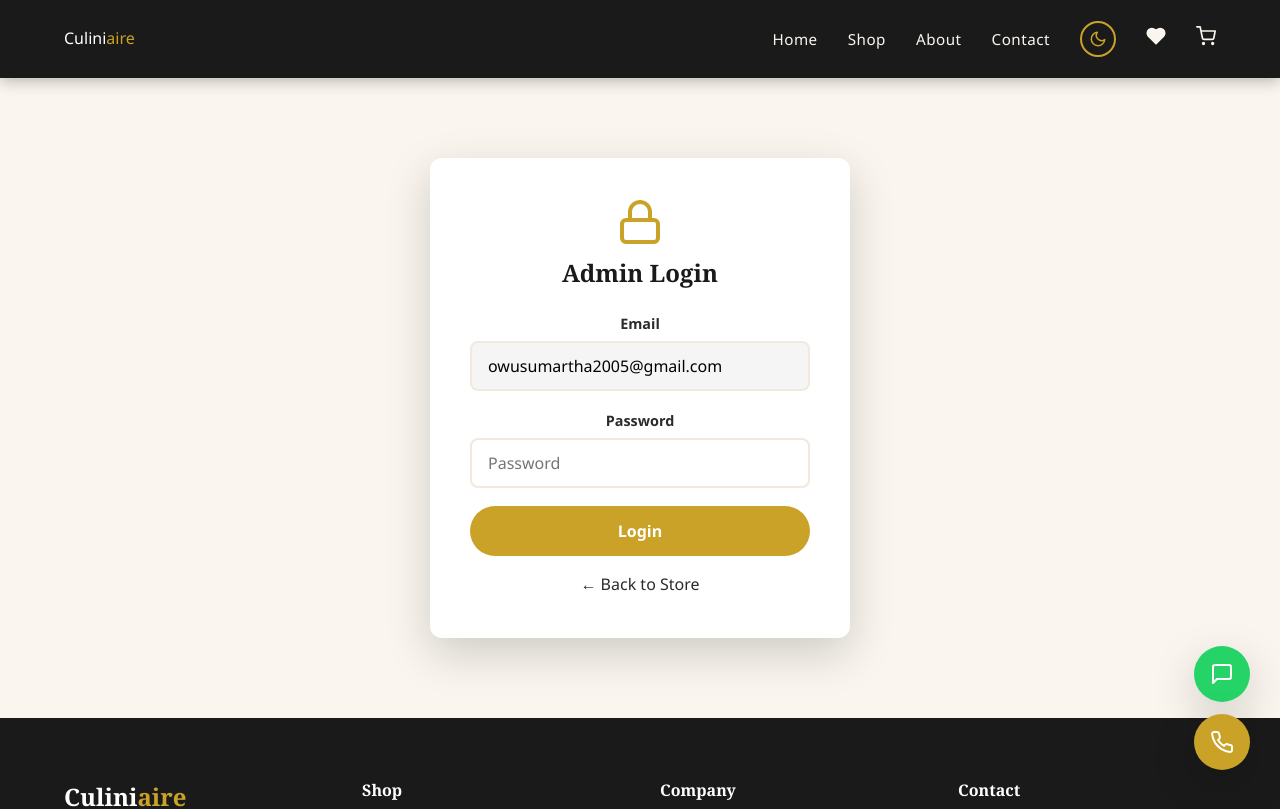
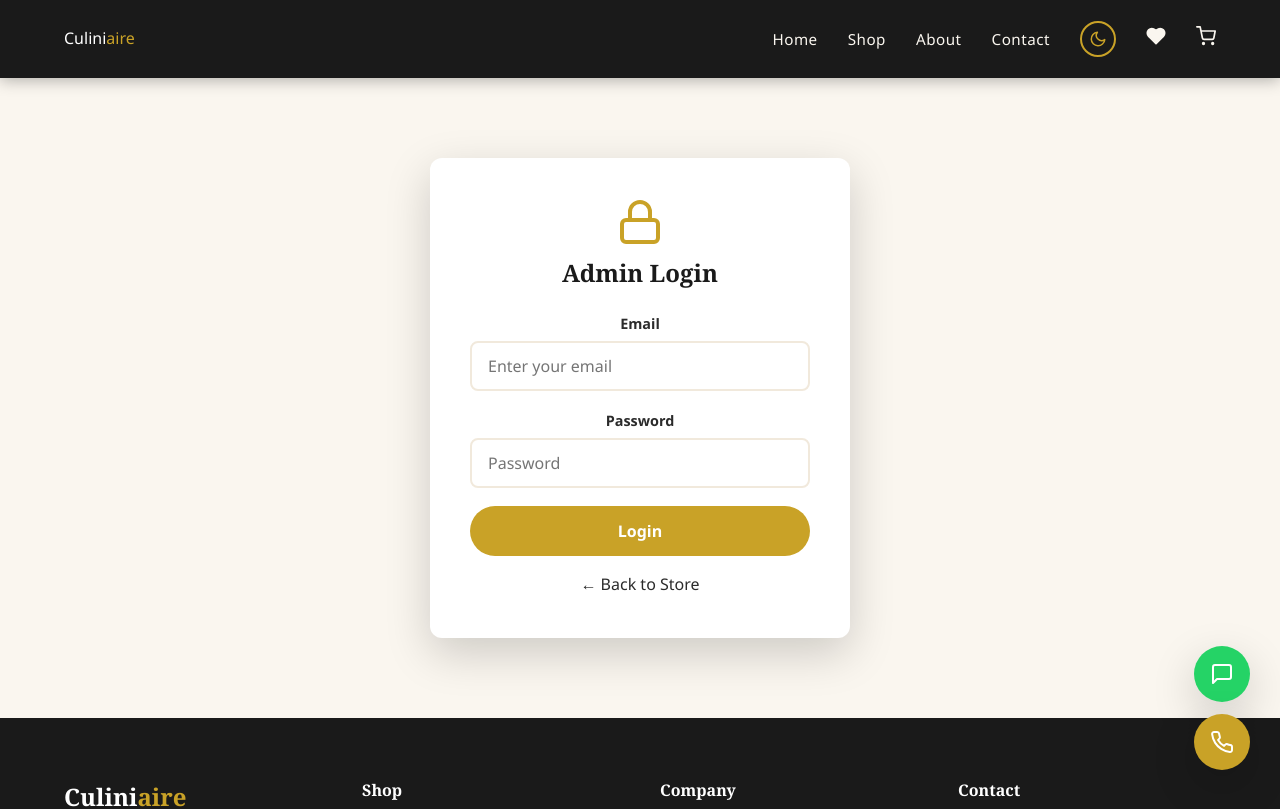
Before and after one commit to owusumartha/Culinaire, a Next.js app: page /admin in a window 1280 px wide. Shown: the top 809 px of the page. Built offline with nearby package versions, Linux system fonts and the light colour scheme.

Commit message:
Make admin email field editable

```diff
--- a/app/admin/page.tsx
+++ b/app/admin/page.tsx
@@ -15,7 +15,7 @@ const CATEGORIES = ['Cookware', 'Knives', 'Dinnerware', 'Utensils', 'Appliances'
 
 export default function AdminPage() {
   const [loggedIn, setLoggedIn] = useState(false);
-  const [loginEmail, setLoginEmail] = useState(ADMIN_EMAIL);
+  const [loginEmail, setLoginEmail] = useState('');
   const [loginPass, setLoginPass] = useState('');
   const [loginError, setLoginError] = useState('');
   const [alertSent, setAlertSent] = useState(false);
@@ -185,7 +185,7 @@ export default function AdminPage() {
             <form onSubmit={handleLogin}>
               <div className="form-group">
                 <label>Email</label>
-                <input type="email" value={loginEmail} readOnly style={{ background: '#f5f5f5', cursor: 'not-allowed' }} />
+                <input type="email" value={loginEmail} onChange={e => setLoginEmail(e.target.value)} placeholder="Enter your email" required />
               </div>
               <div className="form-group">
                 <label>Password</label>
```
